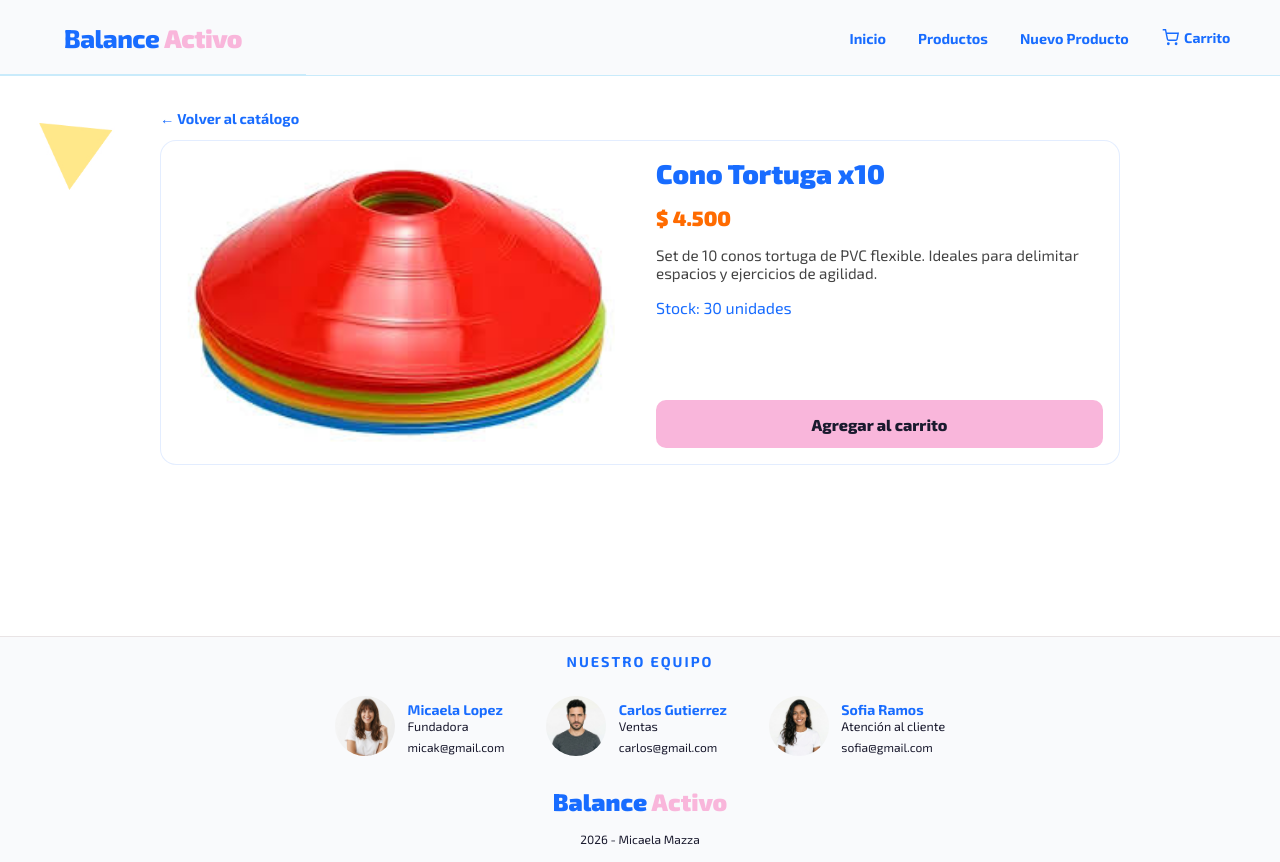
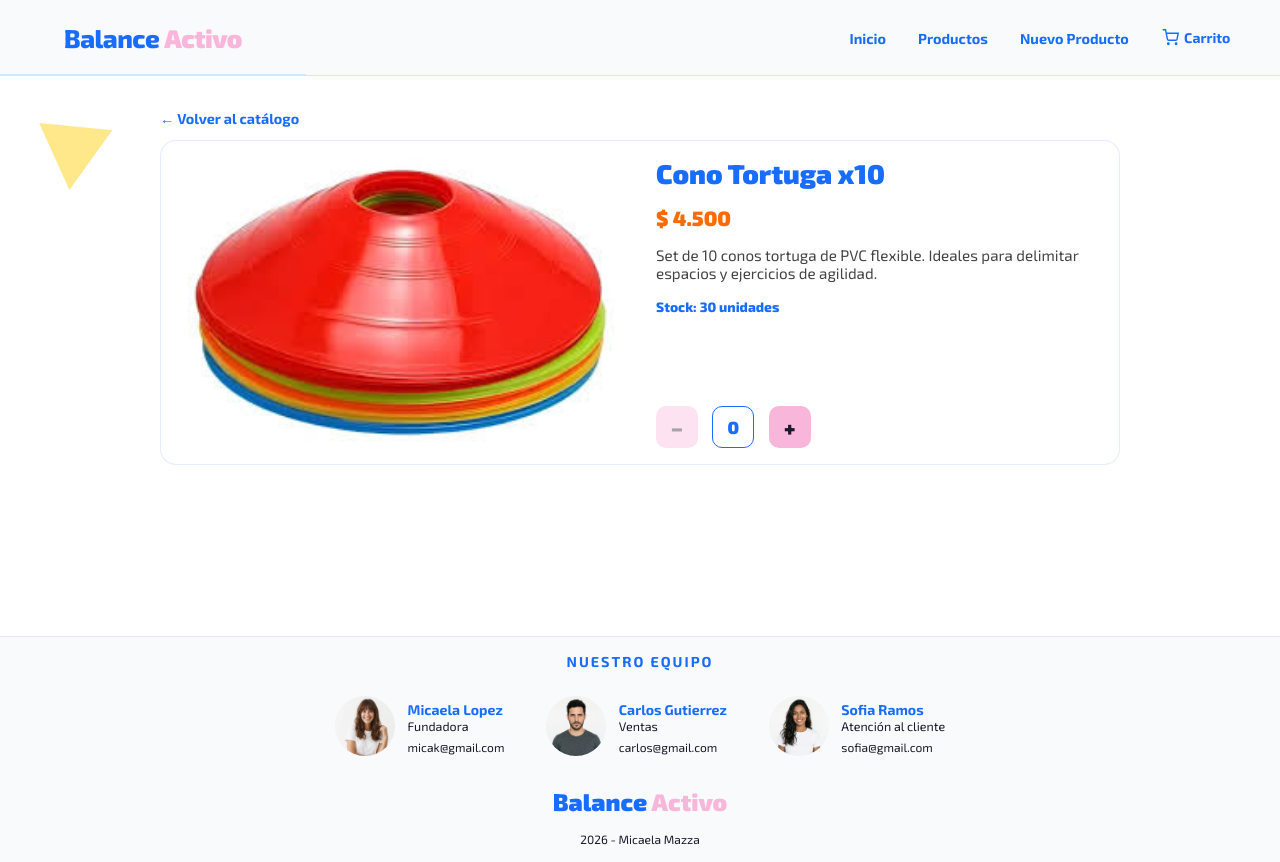
Before and after one commit to micamzz/BalanceActivo, a React (Vite) app: page /producto/1 in a window 1280 px wide. Built offline with nearby package versions, Linux system fonts and the light colour scheme.

Commit message:
Se agrega la logica del carrito

```diff
--- a/src/App.jsx
+++ b/src/App.jsx
@@ -5,6 +5,7 @@ import ProductosPage from './pages/ProductosPage.jsx'
 import ProductoDetalle from './pages/ProductoDetalle.jsx'
 import CarritoPage from './pages/CarritoPage.jsx'
 import { CartProvider } from './context/CartContext.jsx'
+import { FormularioContainer } from './components/FormularioContainer/FormularioContainer';
 
 function App() {
   return (
@@ -14,6 +15,7 @@ function App() {
           <Route path="/" element={<Home />} />
           <Route path="/productos" element={<ProductosPage />} />
           <Route path="/producto/:id" element={<ProductoDetalle />} />
+          <Route path="/nuevo-producto" element={<FormularioContainer />} />
           <Route path="/carrito" element={<CarritoPage />} />
         </Routes>
       </Layout>
--- a/src/components/products/Item.jsx
+++ b/src/components/products/Item.jsx
@@ -1,4 +1,5 @@
 import { Link } from 'react-router-dom';
+import { useCart } from '../../context/CartContext';
 import styles from './Item.module.css';
 
 function formatPrice(price) {
@@ -11,12 +12,13 @@ function formatPrice(price) {
 
 const Item = ({ product }) => {
   const { nombre, precio, categoria, imagen, id } = product;
+  const { agregarAlCarrito, getStockDisponible } = useCart();
+  const stockDisponible = getStockDisponible(product);
 
   return (
     <div className={styles.card}>
-
       <div className={styles.imgWrap}>
-        <Link to={`/producto/${id}`}>
+        <Link to={`/producto/${id}`} className={styles.imgLink}>
           <img
             src={imagen}
             alt={nombre}
@@ -32,8 +34,13 @@ const Item = ({ product }) => {
       <div className={styles.body}>
         <h3 className={styles.nombre}>{nombre}</h3>
         <p className={styles.precio}>{formatPrice(precio)}</p>
-
-        <button className={styles.btnAgregar}>
+         <p>Stock: {stockDisponible} unidades</p>
+           <Link to={`/producto/${id}`} className={styles.btnVerDetalle}>Ver detalle </Link>
+        <button
+          className={styles.btnAgregar}
+          onClick={() => agregarAlCarrito(product)}
+          disabled={stockDisponible <= 0}
+        >
           Agregar al carrito
         </button>
       </div>
--- a/src/components/products/Item.module.css
+++ b/src/components/products/Item.module.css
@@ -87,3 +87,11 @@
 .btnAgregar:active {
   transform: translateY(0);
 }
+
+.btnVerDetalle{
+  font-size: 0.80rem;
+  cursor: pointer;
+  text-decoration: none;
+  color:black;
+
+}
--- a/src/context/CartContext.jsx
+++ b/src/context/CartContext.jsx
@@ -20,10 +20,26 @@ export function CartProvider({ children }) {
   };
 
   const eliminarDelCarrito = (id) => {
-    setCarrito(prev => prev.filter(item => item.id !== id));
+  setCarrito(prev => {
+    return prev.map(item =>
+      item.id === id
+        ? { ...item, cantidad: item.cantidad - 1 }
+        : item
+    ).filter(item => item.cantidad > 0);
+  });
+};
+
+  const vaciarCarrito = () => setCarrito([]);
+
+  const getCantidadEnCarrito = (id) => {
+    const item = carrito.find(item => item.id === id);
+    return item ? item.cantidad : 0;
   };
 
-  const vaciarCarrito = () => setCarrito([]);
+  const getStockDisponible = (producto) => {
+    const cantidadEnCarrito = getCantidadEnCarrito(producto.id);
+    return producto.stock - cantidadEnCarrito;
+  };
 
   const totalItems = carrito.reduce((acc, item) => acc + item.cantidad, 0);
 
@@ -40,6 +56,8 @@ export function CartProvider({ children }) {
       vaciarCarrito,
       totalItems,
       totalPrecio,
+      getCantidadEnCarrito,
+      getStockDisponible,
     }}>
       {children}
     </CartContext.Provider>
--- a/src/pages/CarritoPage.jsx
+++ b/src/pages/CarritoPage.jsx
@@ -1,10 +1,47 @@
+import { Link } from 'react-router-dom';
+import { useCart } from '../context/CartContext';
 import styles from './CarritoPage.module.css';
 
+function formatPrice(price) {
+  return new Intl.NumberFormat('es-AR', {
+    style: 'currency',
+    currency: 'ARS',
+    maximumFractionDigits: 0,
+  }).format(price);
+}
+
 const CarritoPage = () => {
+  const { carrito, eliminarDelCarrito, vaciarCarrito, totalPrecio } = useCart();
+
+  if (carrito.length === 0) {
+    return (
+      <div className={styles.page}>
+        <h1>Carrito</h1>
+        <p>Tu carrito está vacío.</p>
+        <Link to="/productos">Ver productos</Link>
+      </div>
+    );
+  }
+
   return (
     <div className={styles.page}>
       <h1>Carrito</h1>
-      <p>Tu carrito está vacío.</p>
+
+      <ul className={styles.lista}>
+        {carrito.map(item => (
+          <li key={item.id} className={styles.item}>
+            <img src={item.imagen} alt={item.nombre} className={styles.img}
+              onError={(e) => { e.target.src = 'https://placehold.co/80x60'; }} />
+            <span className={styles.nombre}>{item.nombre}</span>
+            <span>x{item.cantidad}</span>
+            <span>{formatPrice(item.precio * item.cantidad)}</span>
+            <button onClick={() => eliminarDelCarrito(item.id)}>Eliminar</button>
+          </li>
+        ))}
+      </ul>
+
+      <p className={styles.total}>Total: {formatPrice(totalPrecio)}</p>
+      <button onClick={vaciarCarrito}>Vaciar carrito</button>
     </div>
   );
 };
--- a/src/pages/CarritoPage.module.css
+++ b/src/pages/CarritoPage.module.css
@@ -1,14 +1,92 @@
 .page {
   padding: 2.5rem 1.5rem 5rem;
   min-height: 70vh;
+  max-width: 800px;
+  margin: 0 auto;
 }
 
-/* Responsive */
+.page h1 {
+  font-size: 1.8rem;
+  font-weight: 900;
+  color: #186CFF;
+  margin-bottom: 1.5rem;
+}
 
+.lista {
+  list-style: none;
+  display: flex;
+  flex-direction: column;
+  gap: 0.75rem;
+  padding: 0;
+  margin-bottom: 1.5rem;
+}
 
+.item {
+  display: flex;
+  align-items: center;
+  gap: 1rem;
+  padding: 0.75rem 1rem;
+  border: 1px solid rgba(24, 108, 255, 0.2);
+  border-radius: 12px;
+}
+
+.img {
+  width: 70px;
+  height: 52px;
+  object-fit: cover;
+  border-radius: 8px;
+  flex-shrink: 0;
+}
+
+.nombre {
+  flex: 1;
+  font-size: 0.9rem;
+  font-weight: 700;
+  color: #186CFF;
+}
+
+.item span {
+  font-size: 0.88rem;
+  white-space: nowrap;
+}
+
+.item button {
+  background: transparent;
+  border: 1px solid rgba(24, 108, 255, 0.3);
+  border-radius: 6px;
+  padding: 0.3rem 0.7rem;
+  font-size: 0.8rem;
+  font-weight: 700;
+  cursor: pointer;
+  font-family: inherit;
+  flex-shrink: 0;
+}
+
+.total {
+  font-size: 1.1rem;
+  font-weight: 800;
+  color: #FF6B00;
+  margin-bottom: 1rem;
+}
+
+.page > button {
+  background: transparent;
+  border: 1px solid rgba(24, 108, 255, 0.3);
+  border-radius: 8px;
+  padding: 0.55rem 1.2rem;
+  font-size: 0.88rem;
+  font-weight: 700;
+  cursor: pointer;
+  font-family: inherit;
+}
+
+.page a {
+  color: #186CFF;
+  font-weight: 700;
+  font-size: 0.9rem;
+}
 
 @media (max-width: 480px) {
-
   .page {
     padding: 1.5rem 1rem 4rem;
   }
--- a/src/pages/ProductoDetalle.jsx
+++ b/src/pages/ProductoDetalle.jsx
@@ -1,5 +1,6 @@
 import { useState, useEffect } from 'react';
 import { useParams, Link } from 'react-router-dom';
+import { useCart } from '../context/CartContext';
 import styles from './ProductoDetalle.module.css';
 
 function formatPrice(price) {
@@ -14,6 +15,7 @@ const ProductoDetalle = () => {
   const { id } = useParams();
   const [producto, setProducto] = useState(null);
   const [cargando, setCargando] = useState(true);
+  const { agregarAlCarrito, eliminarDelCarrito, getCantidadEnCarrito, getStockDisponible } = useCart();
 
   useEffect(() => {
     fetch('/data/productos.json')
@@ -25,6 +27,19 @@ const ProductoDetalle = () => {
       })
       .catch(() => setCargando(false));
   }, [id]);
+
+  const cantidad = producto ? getCantidadEnCarrito(producto.id) : 0;
+  const stockDisponible = producto ? getStockDisponible(producto) : 0;
+
+  const handleSumar = () => {
+    if (stockDisponible <= 0) return;
+    agregarAlCarrito(producto, 1);
+  };
+
+  const handleRestar = () => {
+    if (cantidad <= 0) return;
+    eliminarDelCarrito(producto.id);
+  };
 
   if (cargando) {
     return (
@@ -59,18 +74,33 @@ const ProductoDetalle = () => {
                 e.target.src = 'https://placehold.co/600x450/1a1a1a/FF6B00?text=Sin+imagen';
               }}
             />
-
           </div>
 
           <div className={styles.info}>
             <h1 className={styles.nombre}>{producto.nombre}</h1>
             <p className={styles.precio}>{formatPrice(producto.precio)}</p>
             <p className={styles.descripcion}>{producto.descripcion}</p>
-            <p>Stock: {producto.stock} unidades</p>
+            <p className={styles.stockVal}>Stock: {stockDisponible} unidades</p>
 
-            <button className={styles.botonAgregar}>
-              Agregar al carrito
-            </button>
+            <div className={styles.selectorCantidad}>
+              <button
+                type="button"
+                className={styles.botonCantidad}
+                onClick={handleRestar}
+                disabled={cantidad === 0}
+              >
+                −
+              </button>
+              <span className={styles.cantidadValor}>{cantidad}</span>
+              <button
+                type="button"
+                className={styles.botonCantidad}
+                onClick={handleSumar}
+                disabled={stockDisponible === 0}
+              >
+                +
+              </button>
+            </div>
           </div>
         </div>
       </div>
--- a/src/pages/ProductoDetalle.module.css
+++ b/src/pages/ProductoDetalle.module.css
@@ -69,16 +69,44 @@
 }
 
 
-.botonAgregar {
+.selectorCantidad {
+  display: flex;
+  align-items: center;
+  gap: 0.9rem;
+  margin-top: auto;
+}
+
+.botonCantidad {
+  width: 42px;
+  height: 42px;
+  border: none;
+  border-radius: 10px;
   background: #F9B6DB;
   color: #1a1a2e;
-  border: none;
+  font-size: 1.3rem;
+  font-weight: 900;
+  cursor: pointer;
+  display: flex;
+  align-items: center;
+  justify-content: center;
+}
+
+.botonCantidad:disabled {
+  opacity: 0.4;
+  cursor: not-allowed;
+}
+
+.cantidadValor {
+  min-width: 42px;
+  height: 42px;
+  display: flex;
+  align-items: center;
+  justify-content: center;
+  border: 1.5px solid #186CFF;
   border-radius: 10px;
-  padding: 0.9rem 1.5rem;
-  font-size: 1rem;
-  font-weight: 800;
-  cursor: pointer;
-  margin-top: auto;
+  font-size: 1.1rem;
+  font-weight: 900;
+  color: #186CFF;
 }
 
 
--- a/src/pages/ProductosPage.jsx
+++ b/src/pages/ProductosPage.jsx
@@ -1,11 +1,10 @@
 import ItemListContainer from '../components/products/ItemListContainer';
-// import Formulario from '../components/Formulario/Formulario';
+import { FormularioContainer } from '../components/FormularioContainer/FormularioContainer';
 
 const ProductosPage = () => {
   return (
     <>
       <ItemListContainer />
-      {/* <Formulario /> */}
     </>
   );
 };
```
